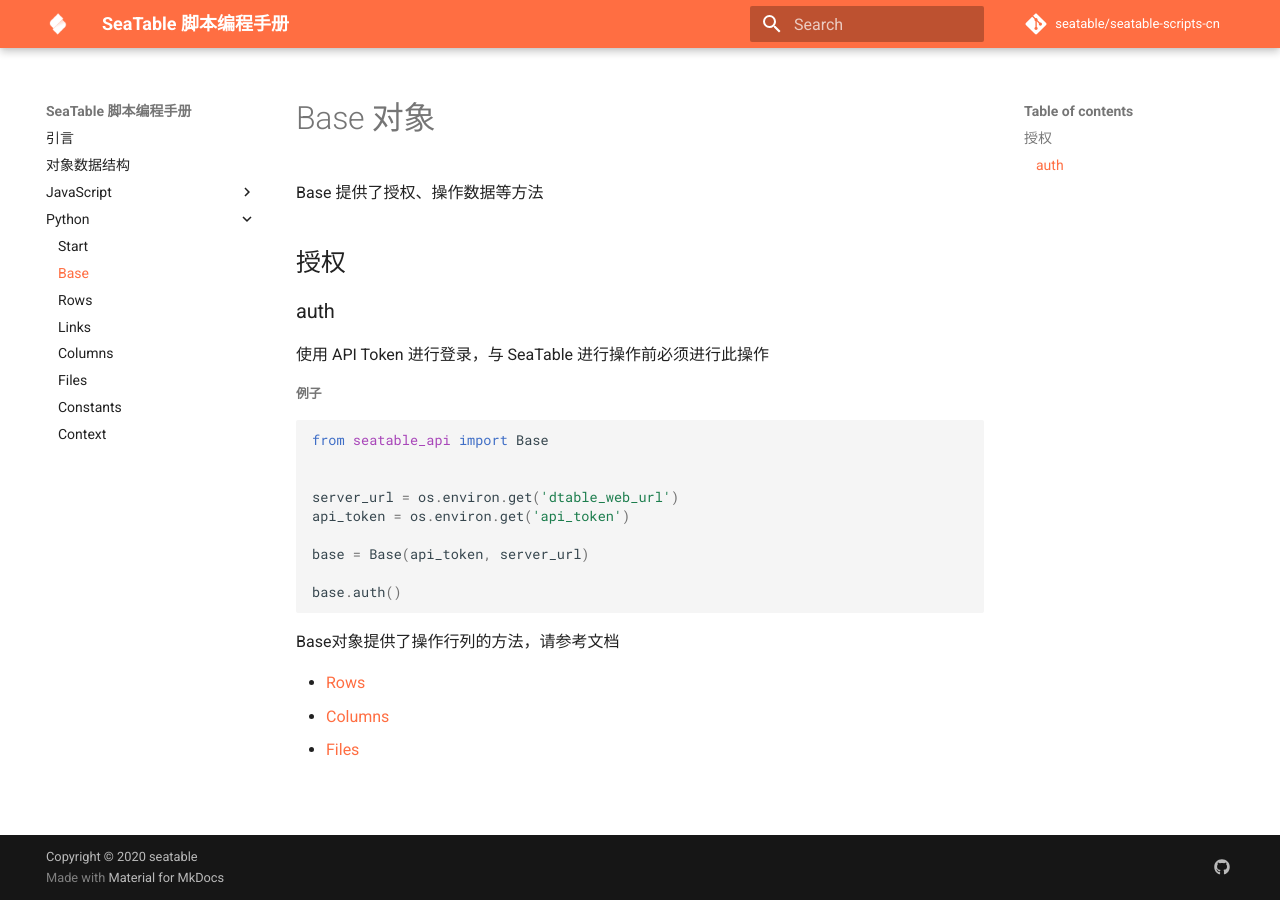
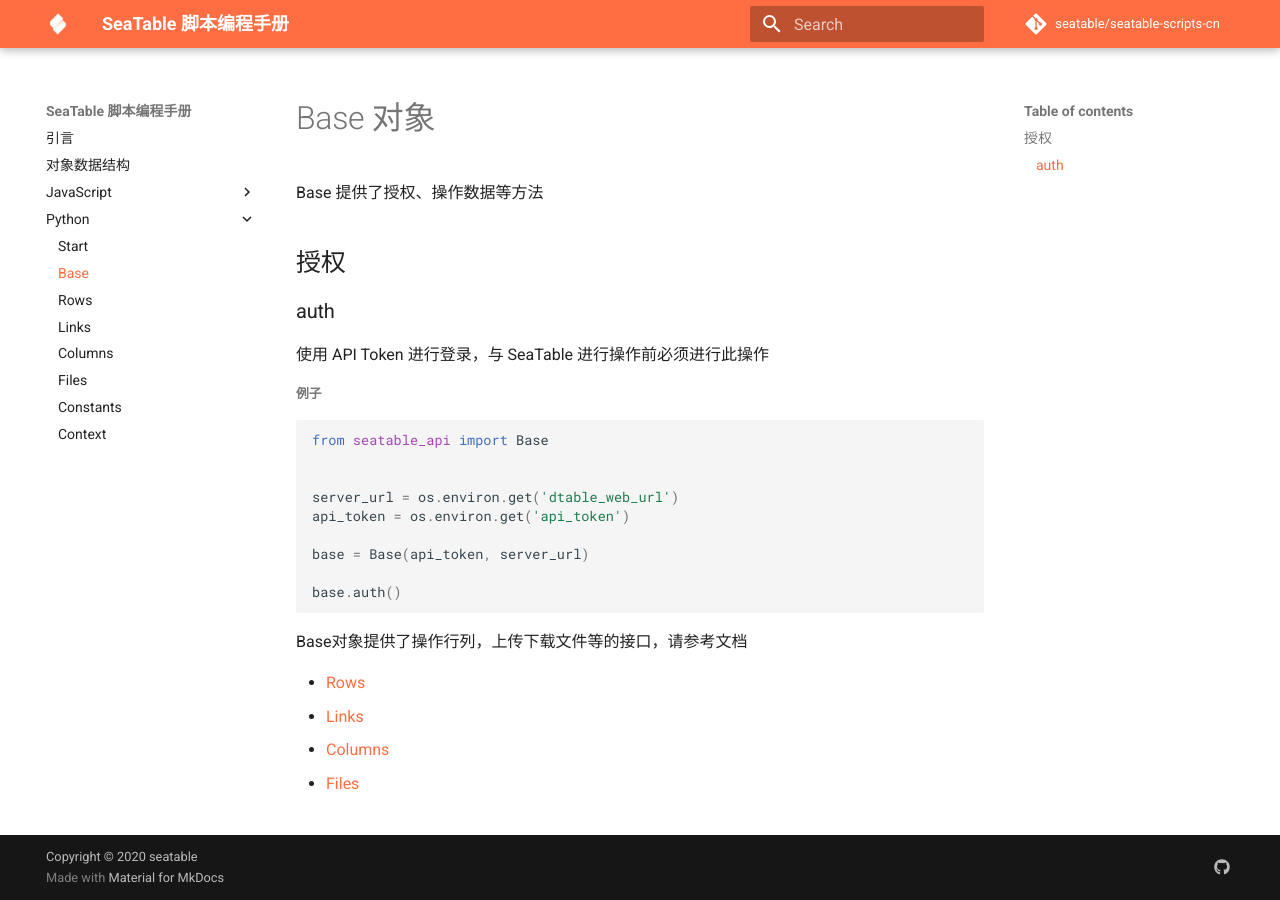
Before and after one commit to seatable/seatable-scripts-cn, an MkDocs documentation site: the page built from manual/python/base.md, in a window 1280 px wide. Built offline with MkDocs 1.6.1 and Material for MkDocs 9.7.7, drawn with Linux system fonts in a browser that asks for light colours; comment, search, counter and statistics services are not loaded.

Commit message:
add python rows columns files links

````diff
--- a/manual/python/base.md
+++ b/manual/python/base.md
@@ -22,8 +22,9 @@
 base.auth()
 ```
 
-Base对象提供了操作行列的方法，请参考文档
+Base对象提供了操作行列，上传下载文件等的接口，请参考文档
 
 * [Rows](rows.md)
+* [Links](links.md)
 * [Columns](columns.md)
 * [Files](files.md)
````
